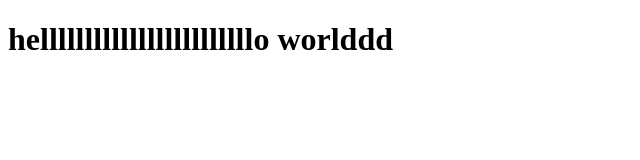
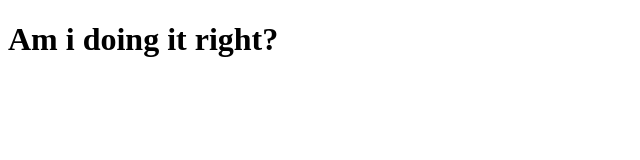
Before and after one commit to oman2006/oman2006.github.io, a plain HTML site: page index.html in a window 1280 px wide. Shown: the whole page, without its empty margins (0-640 px from the left). Drawn offline with Linux system fonts and the light colour scheme.

Commit message:
Update index.html

```diff
--- a/index.html
+++ b/index.html
@@ -5,7 +5,7 @@
 <html>
 <body>
 
-<h1>hellllllllllllllllllllllllo worlddd </h1>
+<h1>Am i doing it right? </h1>
 
 </body>
 </html>
```
